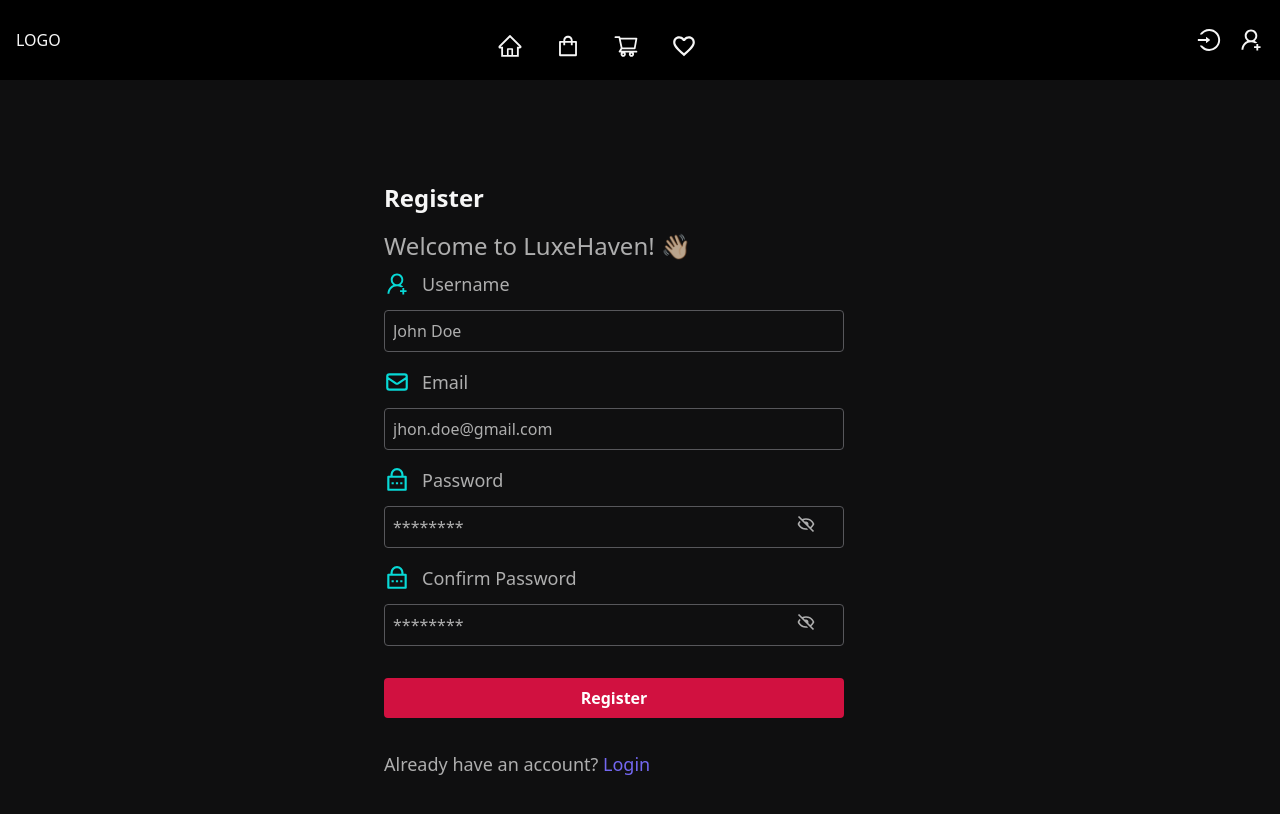
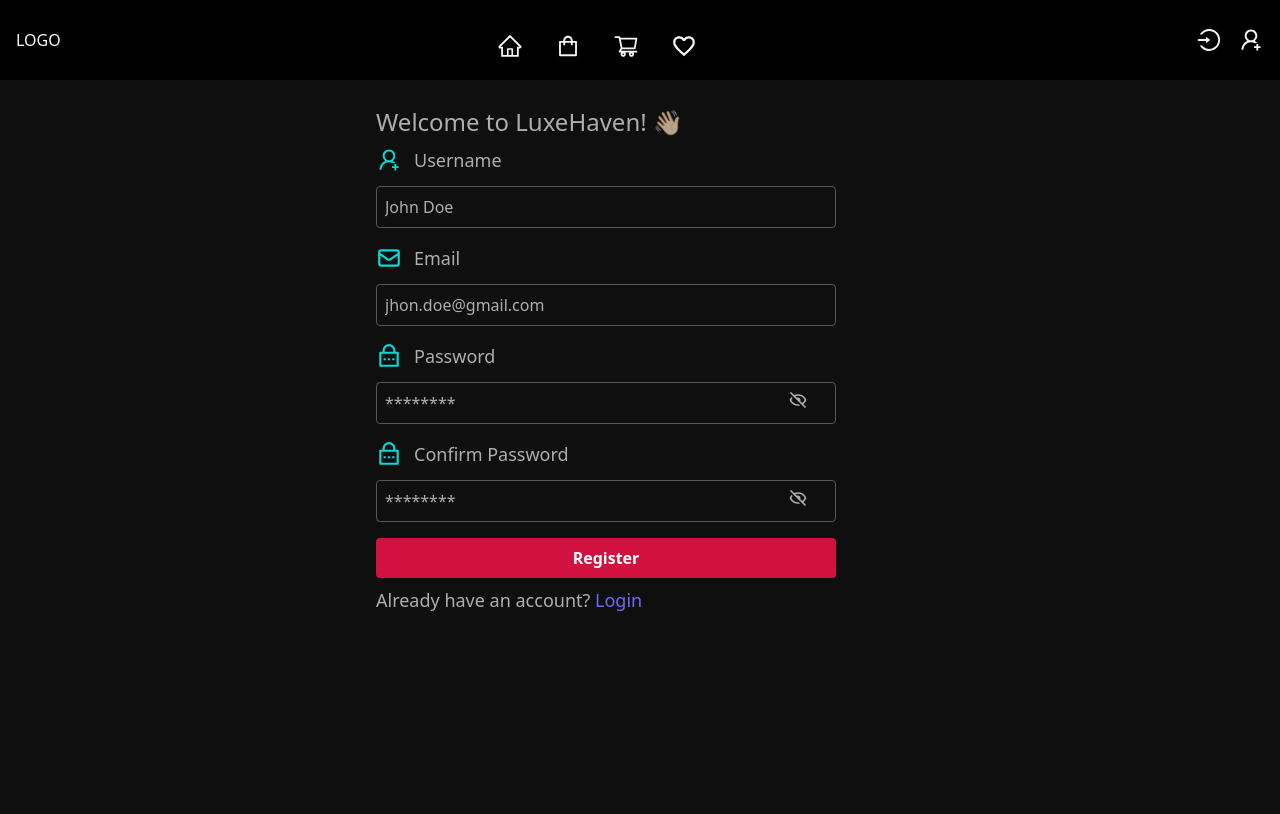
Before and after one commit to iamjabeed/LuxeHaven, a React (Vite) app in the folder frontend/: page /register in a window 1280 px wide. Shown: the top 814 px of the page. Built offline with nearby package versions, Linux system fonts and the light colour scheme.

Commit message:
Login and register Page UI Changes

```diff
--- a/frontend/src/pages/Auth/Login.jsx
+++ b/frontend/src/pages/Auth/Login.jsx
@@ -69,7 +69,7 @@
 
   return (
     <div className="grid place-content-center items-center">
-      <section className="ml-2 px-6 flex justify-around items-center flex-wrap gap-8 h-[100vh] w-full text-[#eaeaea] overflow-hidden">
+      <section className="ml-2 px-6 flex justify-around items-center flex-wrap gap-8 w-full text-[#eaeaea] overflow-hidden pt-[8%]">
         {/* bg-[#2F3349] */}
 
         {/* <div id="pattern" className="h-[80vh] w-[30%]"></div> */}
--- a/frontend/src/pages/Auth/Register.jsx
+++ b/frontend/src/pages/Auth/Register.jsx
@@ -55,12 +55,12 @@
   };
 
   return (
-    <section className="px-6 ml-2 flex justify-around items-center flex-wrap gap-8 h-[100vh] w-full text-[#eaeaea] overflow-hidden">
+    <section className="px-6 flex justify-around items-center flex-wrap gap-8  w-full text-[#eaeaea] overflow-hidden">
       <div className="text-[#eaeaeab9]">
-        <h1 className="text-xl md:text-2xl 2xl:text-3xl font-semibold mb-4 text-[#F6F6F6]">
+        {/* <h1 className="text-xl md:text-2xl 2xl:text-3xl font-semibold mb-4 text-[#F6F6F6]">
           Register
-        </h1>
-        <h1 className="text-lg md:text-2xl 2xl:text-2xl font-medium mb-2">
+        </h1> */}
+        <h1 className="text-lg md:text-2xl 2xl:text-2xl font-medium mb-2 mt-[5%]">
           Welcome to LuxeHaven! 👋🏻
         </h1>
 
@@ -156,7 +156,7 @@
           <button
             disabled={isLoading}
             type="submit"
-            className="bg-[#db1143f3] hover:bg-[#FF2E63] transition-colors text-white border-none outline-none w-[320px] md:w-[460px] 2xl:w-[520px] px-4 py-2 rounded cursor-pointer my-[1rem] text-base font-semibold"
+            className="bg-[#db1143f3] hover:bg-[#FF2E63] transition-colors text-white border-none outline-none w-[320px] md:w-[460px] 2xl:w-[520px] px-4 py-2 rounded cursor-pointer text-base font-semibold"
           >
             {isLoading ? "Registering..." : "Register"}
           </button>
@@ -164,7 +164,7 @@
           {isLoading && <Loader />}
         </form>
 
-        <div className="mt-4">
+        <div className="mt-2">
           <p className="text-lg">
             Already have an account?{" "}
             <Link
```
